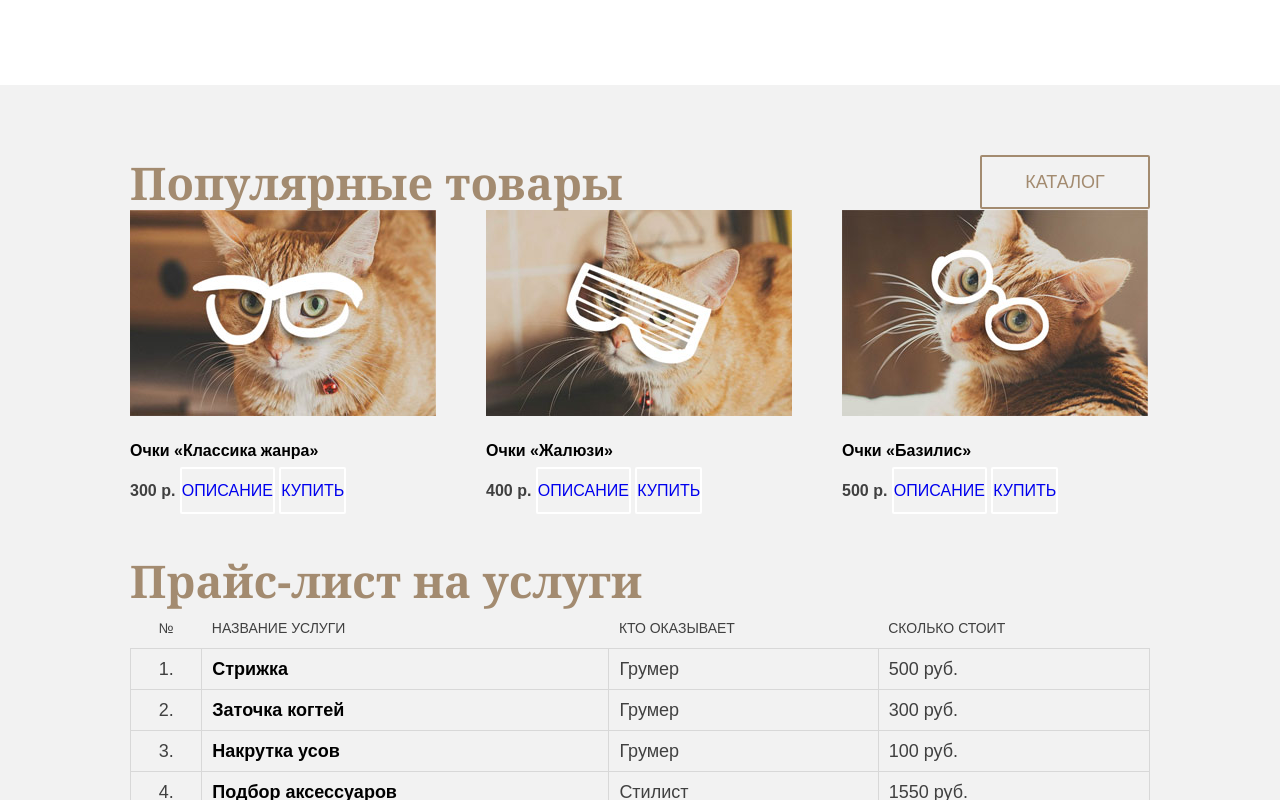
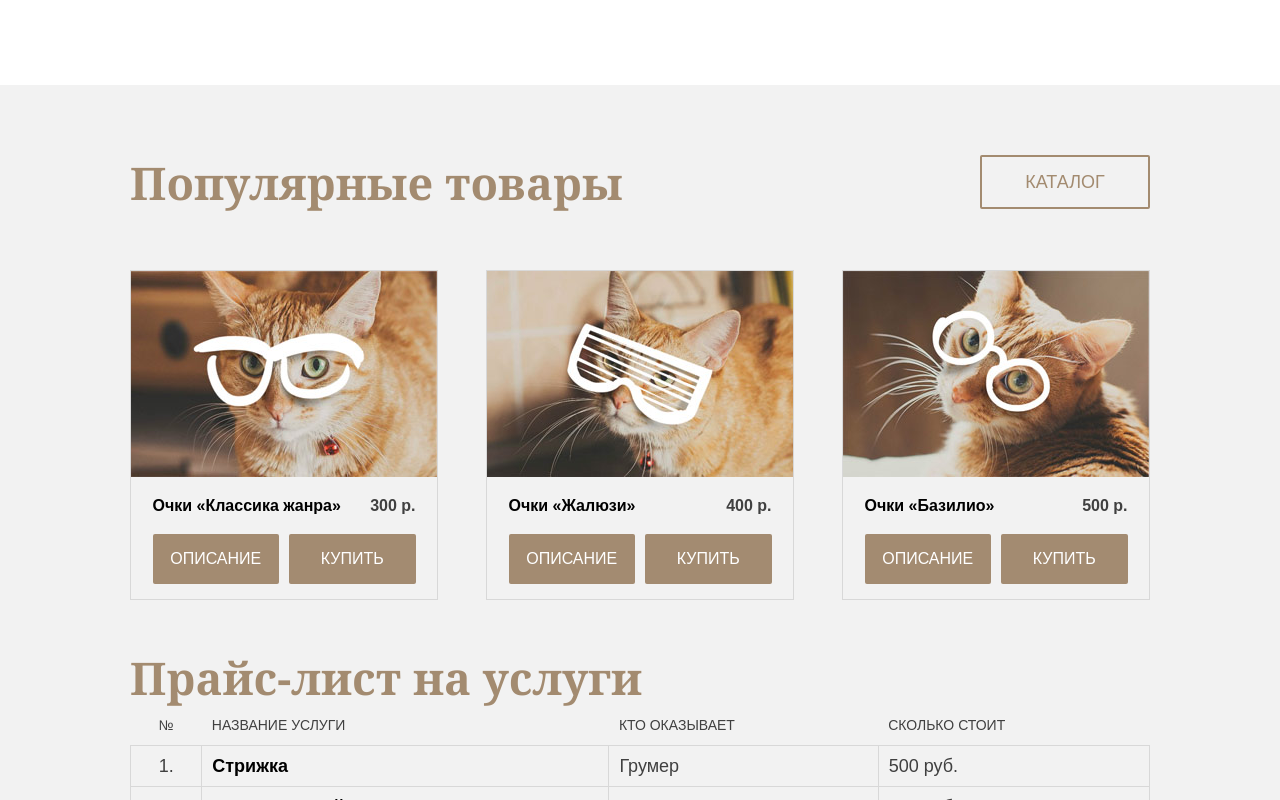
Before and after one commit to EugeneAndrievsky/keksby, a plain HTML site: page index.html in a window 1280 px wide. Shown: the part 1777-2577 px from the top of the page. Drawn offline with Linux system fonts and the light colour scheme.

Commit message:
закончил блок Популярные Товары

```diff
--- a/css/style.css
+++ b/css/style.css
@@ -199,13 +199,6 @@ body {
   background-color: #f2f2f2;
 }
 
-
-
-.cat-reference .btn {
-  position: relative;
-  top: 5px;
-}
-
 .section-title {
   display: inline-block;
   margin: 0;
@@ -243,8 +236,6 @@ body {
 .cat-reference dd p {
   margin-left: 130px;
 }
-
-
 
 .reference-title {
   display: inline-block;
@@ -294,7 +285,7 @@ body {
 
 .review-item p{
   margin-top: 0;
-  margin-bottom:  20px;
+  margin-bottom: 20px;
 }
 
 .review-author {
@@ -310,13 +301,15 @@ body {
 }
 
 .popular-items {
+  margin-top: 60px;
   margin-bottom: 50px;
 }
 
 .catalog-item {
   float: left;
-  width: 308px;
+  width: 306px;
   margin-right: 48px;
+  border: 1px solid #d8d8d8;
 
   font-size: 16px;
 }
@@ -330,9 +323,55 @@ body {
   height: auto;
 }
 
+.catalog-item-description,
+.catalog-item-buttons {
+  display: flex;
+  margin: 0 auto;
+  width: 263px;
+
+}
+.catalog-item-description {
+  justify-content: space-between;
+}
+
+.catalog-item-buttons {
+  margin-bottom: 15px;
+}
+
+.btn-info, .btn-buy {
+  width: 100%;
+  padding: 13px 0;
+  border-radius: 2px;
+
+  background-color: #a38b71;
+  color: white;
+
+  text-transform: uppercase;
+  text-decoration: none;
+  text-align: center;
+}
+
+.btn-info:hover, .btn-buy:hover {
+  background-color: #8d745a;
+}
+
+.btn-info:active, .btn-buy:active {
+  color: #b4a597;
+}
+
+.btn-info {
+  margin-right: 10px;
+}
+
 .catalog-item h3 {
+  display: inline-block;
+  margin-top: 10px;
   font-size: 16px;
   color: #000000;
+}
+
+.catalog-item b {
+  margin-top: 10px;
 }
 
 .price-list {
--- a/index.html
+++ b/index.html
@@ -99,24 +99,35 @@
         <div class="popular-items clearfix">
           <div class="catalog-item">
             <img src="img/glasses-1.jpg" alt="очки «Классика жанра»" width="306" height="206">
+            <div class="catalog-item-description">
               <h3>Очки «Классика жанра»</h3>
               <b class="catalog-item-price">300 р.</b>
-            <a href="#" class="btn btn-info">Описание</a>
-            <a href="#" class="btn btn-buy">Купить</a>
+            </div>
+            <div class="catalog-item-buttons">
+              <a href="#" class="btn-info">Описание</a>
+              <a href="#" class="btn-buy">Купить</a>
+            </div>
           </div>
           <div class="catalog-item">
-            <img src="img/glasses-2.jpg" alt="очки «Жалюзи»" width="306" height="206">
+            <img src="img/glasses-2.jpg" alt="очки «Классика жанра»" width="306" height="206">
+            <div class="catalog-item-description">
               <h3>Очки «Жалюзи»</h3>
               <b class="catalog-item-price">400 р.</b>
-            <a href="#" class="btn btn-info">Описание</a>
-            <a href="#" class="btn btn-buy">Купить</a>
             </div>
-          <div class="catalog-item">
-            <img src="img/glasses-3.jpg" alt="очки «Базилис»" width="306" height="206">
-            <h3>Очки «Базилис»</h3>
+            <div class="catalog-item-buttons">
+              <a href="#" class="btn-info">Описание</a>
+              <a href="#" class="btn-buy">Купить</a>
+            </div>
+          </div><div class="catalog-item">
+            <img src="img/glasses-3.jpg" alt="очки «Классика жанра»" width="306" height="206">
+            <div class="catalog-item-description">
+              <h3>Очки «Базилио»</h3>
               <b class="catalog-item-price">500 р.</b>
-            <a href="#" class="btn btn-info">Описание</a>
-            <a href="#" class="btn btn-buy">Купить</a>
+            </div>
+            <div class="catalog-item-buttons">
+              <a href="#" class="btn-info">Описание</a>
+              <a href="#" class="btn-buy">Купить</a>
+            </div>
           </div>
         </div>
 
```
Lines whose indentation alone changed are shown as unchanged.
